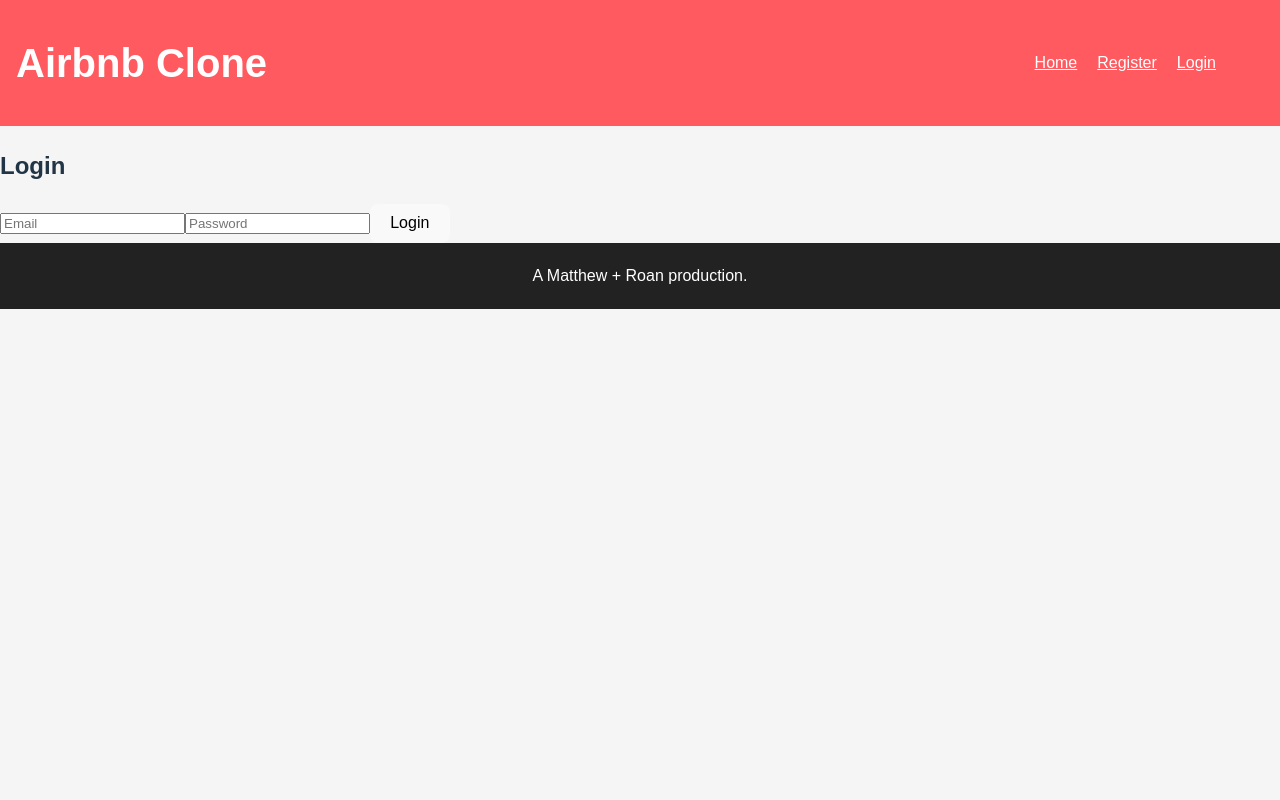
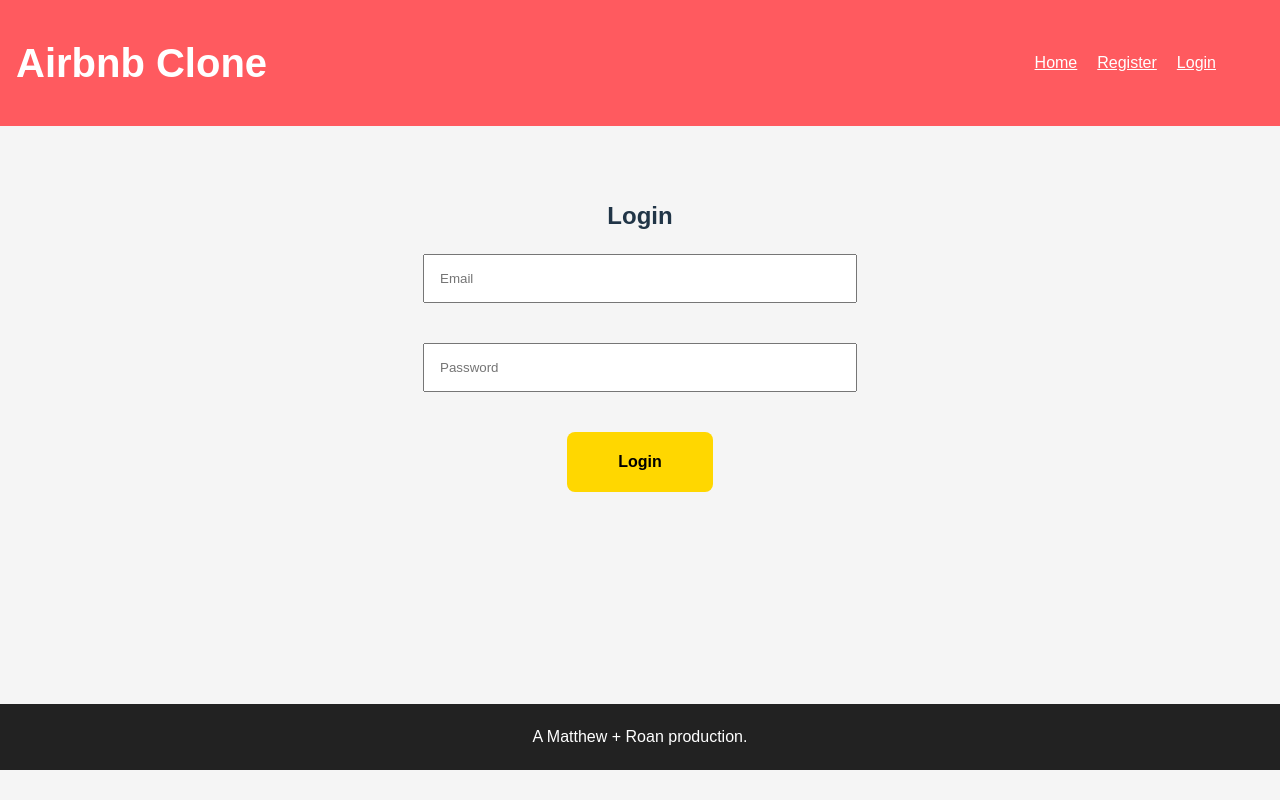
Before and after one commit to MatthewKokin/booking_system, a React (Vite) app in the folder frontend/: page /login in a window 1280 px wide. Built offline with nearby package versions, Linux system fonts and the light colour scheme.

Commit message:
Register and Login UIs improved.

```diff
--- a/frontend/src/App.css
+++ b/frontend/src/App.css
@@ -29,6 +29,40 @@
   font-size: 16px;
   background-color: aqua;
   font-weight: bold;
+}
+
+/* Register.css */
+.register, .login {
+  padding: 50px;
+  height: 59.5vh;
+  display: flex;
+  flex-direction: column;
+  align-items: center;
+}
+
+.register form, .login form {
+  display: flex;
+  flex-direction: column;
+  align-items: center; /* Centers form elements */
+  width: 100%;
+}
+
+.register input, .login input {
+  width: 400px;
+  padding: 15px;
+  margin-bottom: 5vh;
+}
+
+.register button {
+  background-color: aquamarine;
+  font-weight: bold;
+  padding: 20px 50px;
+}
+
+.login button {
+  background-color: gold;
+  font-weight: bold;
+  padding: 20px 50px;
 }
 
 /* Main properties screen */
--- a/frontend/src/pages/Login.tsx
+++ b/frontend/src/pages/Login.tsx
@@ -1,5 +1,6 @@
 import React, { useState } from 'react';
 import { useNavigate } from 'react-router-dom';
+import '../App.css';
 
 interface LoginProps {
   setAuth: (isAuthenticated: boolean) => void;
--- a/frontend/src/pages/Register.tsx
+++ b/frontend/src/pages/Register.tsx
@@ -1,5 +1,6 @@
 import React, { useState } from 'react';
 import { useNavigate } from 'react-router-dom';
+import '../App.css';
 
 interface RegisterProps {
   setAuth: (isAuthenticated: boolean) => void;
```
